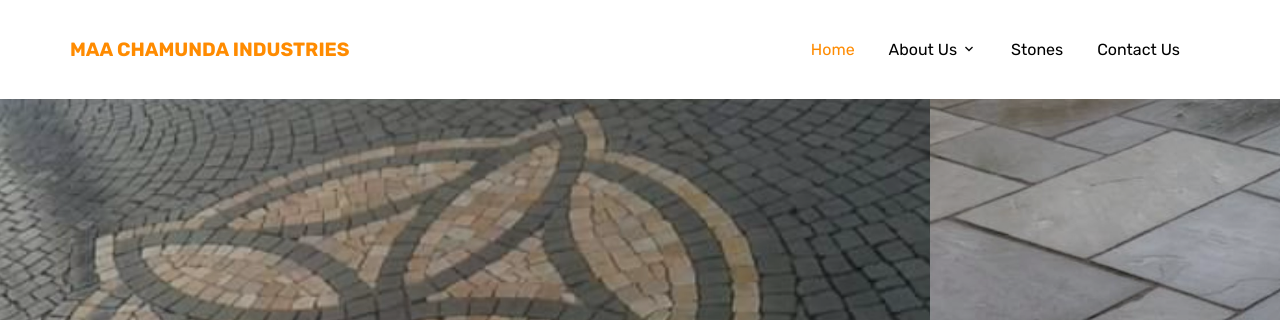
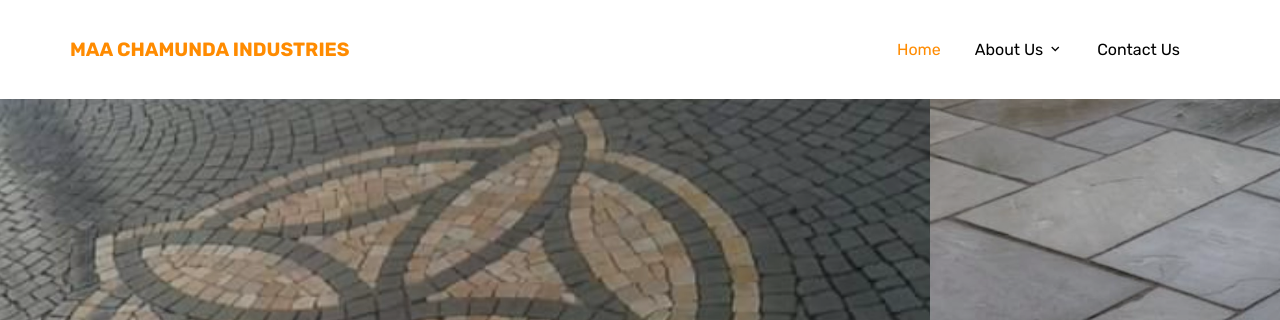
Before and after one commit to deepakjoram/deepakjoram.github.io, a plain HTML site: page index.html in a window 1280 px wide. Shown: the top 320 px of the page. Drawn offline with nearby package versions, Linux system fonts and the light colour scheme; files whose address does not match are found by name.

Commit message:
final commit

```diff
--- a/index.html
+++ b/index.html
@@ -69,8 +69,6 @@
                   </ul>
                 </li>
 
-
-                <li><a href="#blog-section" class="nav-link">Stones</a></li>
                 <li><a href="#contact-section" class="nav-link">Contact Us</a></li>
               </ul>
               </nav>
```
